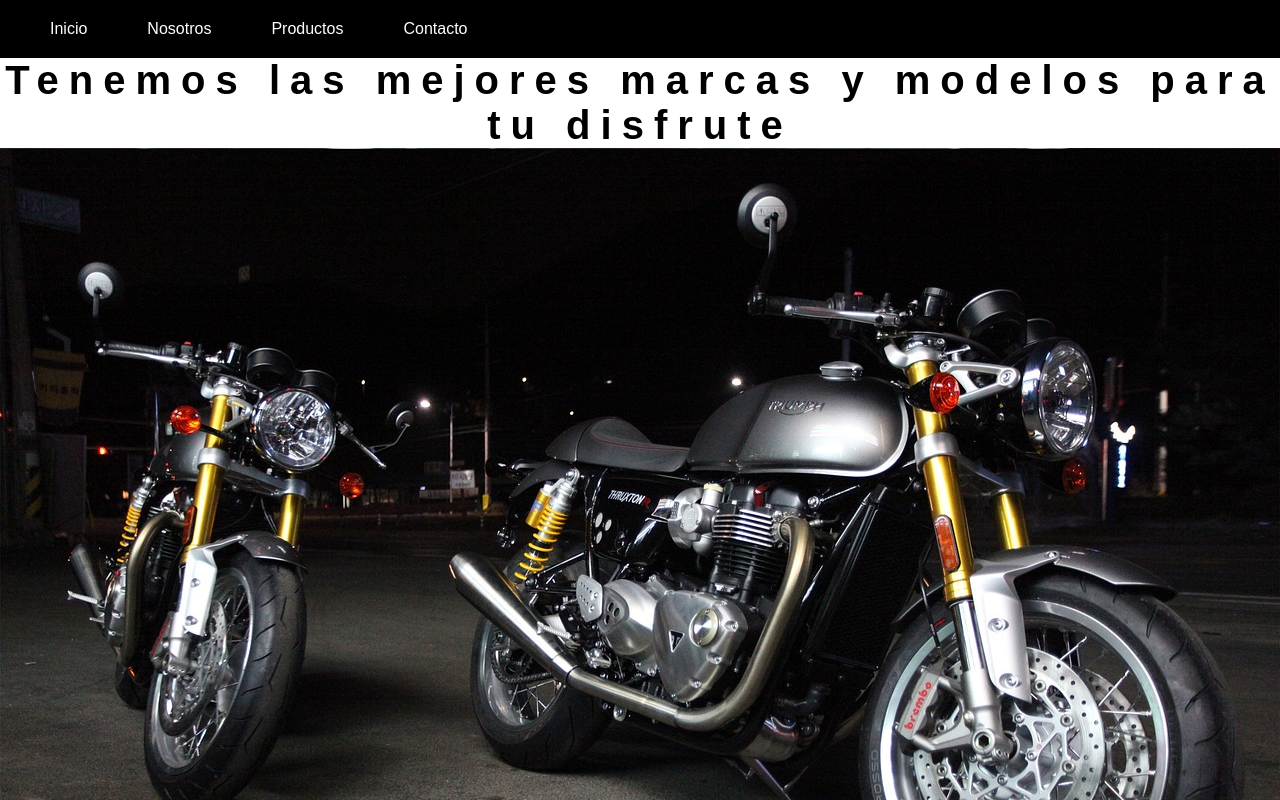
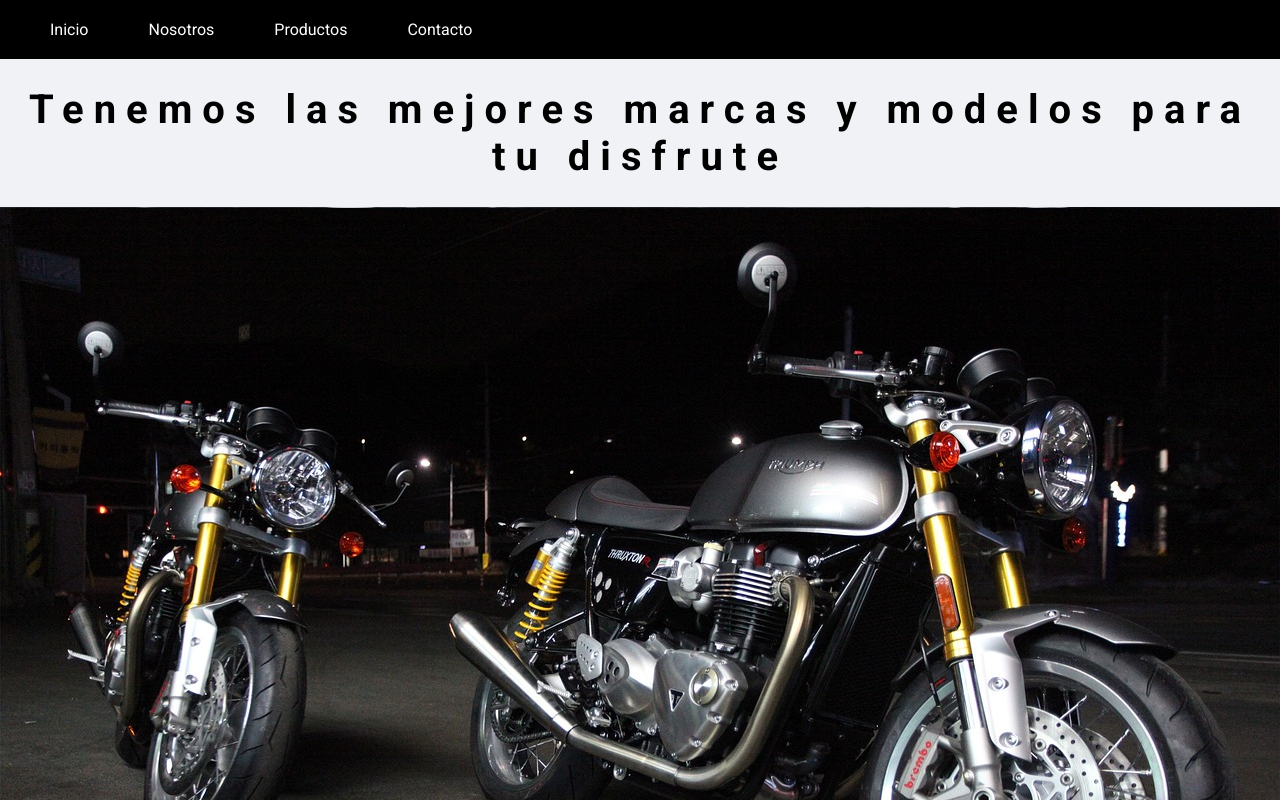
Before and after one commit to HaroldMontanoHurtado/Angular-v20, an Angular app in the folder motos/: page / in a window 1280 px wide. Shown: the top 800 px of the page. Built offline with nearby package versions, Linux system fonts and the light colour scheme.

Commit message:
Fase 2. Add Bootstrap and PrimeNG

```diff
--- a/motos/angular.json
+++ b/motos/angular.json
@@ -87,7 +87,8 @@
               }
             ],
             "styles": [
-              "src/styles.css"
+              "src/styles.css",
+              "node_modules/bootstrap/dist/css/bootstrap.min.css"
             ]
           }
         }
--- a/motos/package.json
+++ b/motos/package.json
@@ -29,7 +29,11 @@
     "@angular/platform-server": "^20.1.0",
     "@angular/router": "^20.1.0",
     "@angular/ssr": "^20.1.5",
+    "@primeuix/themes": "^1.2.3",
+    "bootstrap": "^5.3.7",
     "express": "^5.1.0",
+    "primeicons": "^7.0.0",
+    "primeng": "^20.0.1",
     "rxjs": "~7.8.0",
     "tslib": "^2.3.0",
     "zone.js": "~0.15.0"
--- a/motos/src/styles.css
+++ b/motos/src/styles.css
@@ -1,12 +1,10 @@
 /* You can add global styles to this file, and also import other style files */
-*{
-    box-sizing: border-box;
-    margin: 0;
-    padding: 0;
+
+/* Importación de fuentes de Google Fonts */
+@import url('https://fonts.googleapis.com/css2?family=Roboto:wght@400;700&display=swap');
+
+body {
+  font-family: 'Roboto', sans-serif;
+  background-color: #f0f2f5;
+  margin: 0;
 }
-ima{
-    width: 100%;
-}
-body{
-    font-family: Arial, Helvetica, sans-serif;
-}
```
Also changed, not shown: 1 other file (tests, documents, lock files or other folders).
